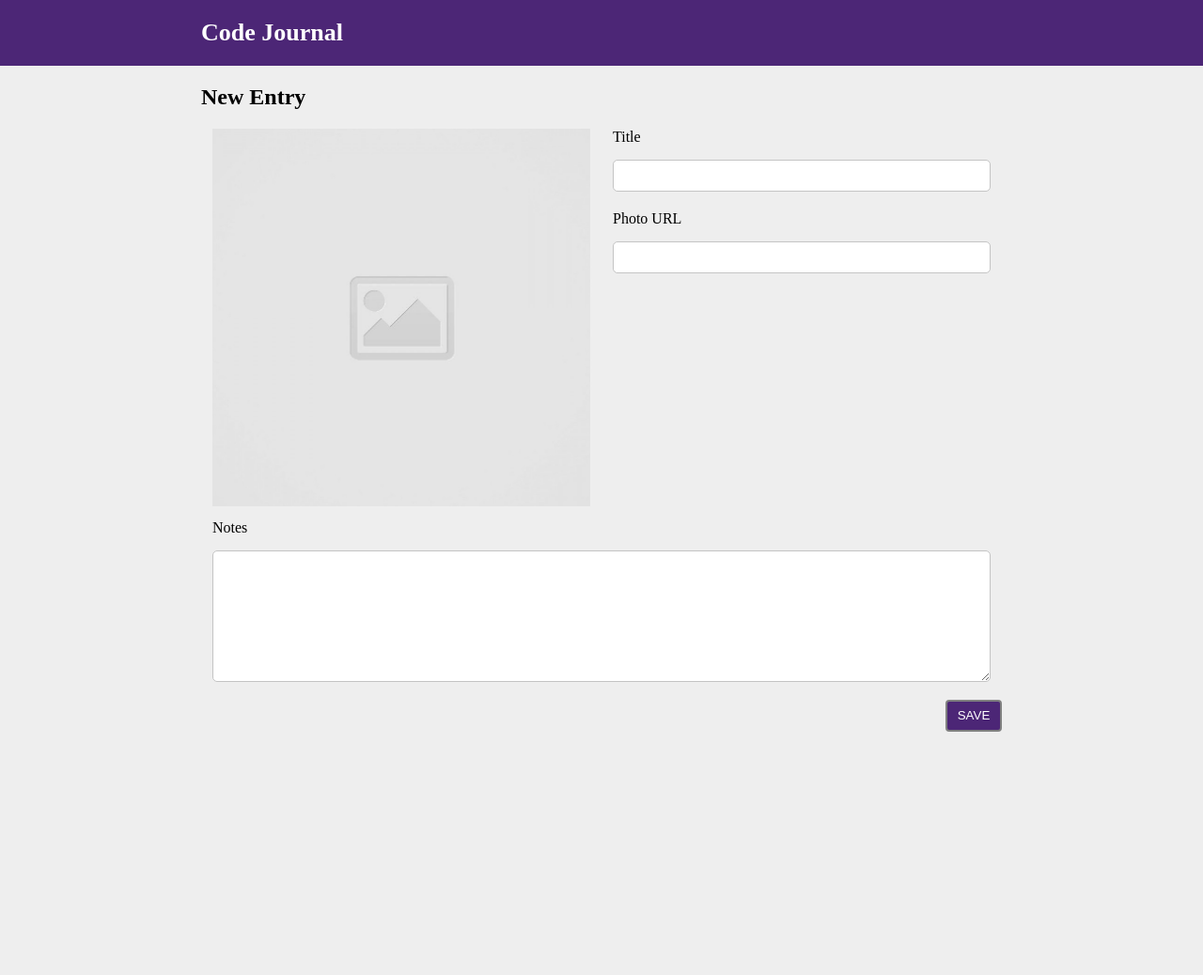
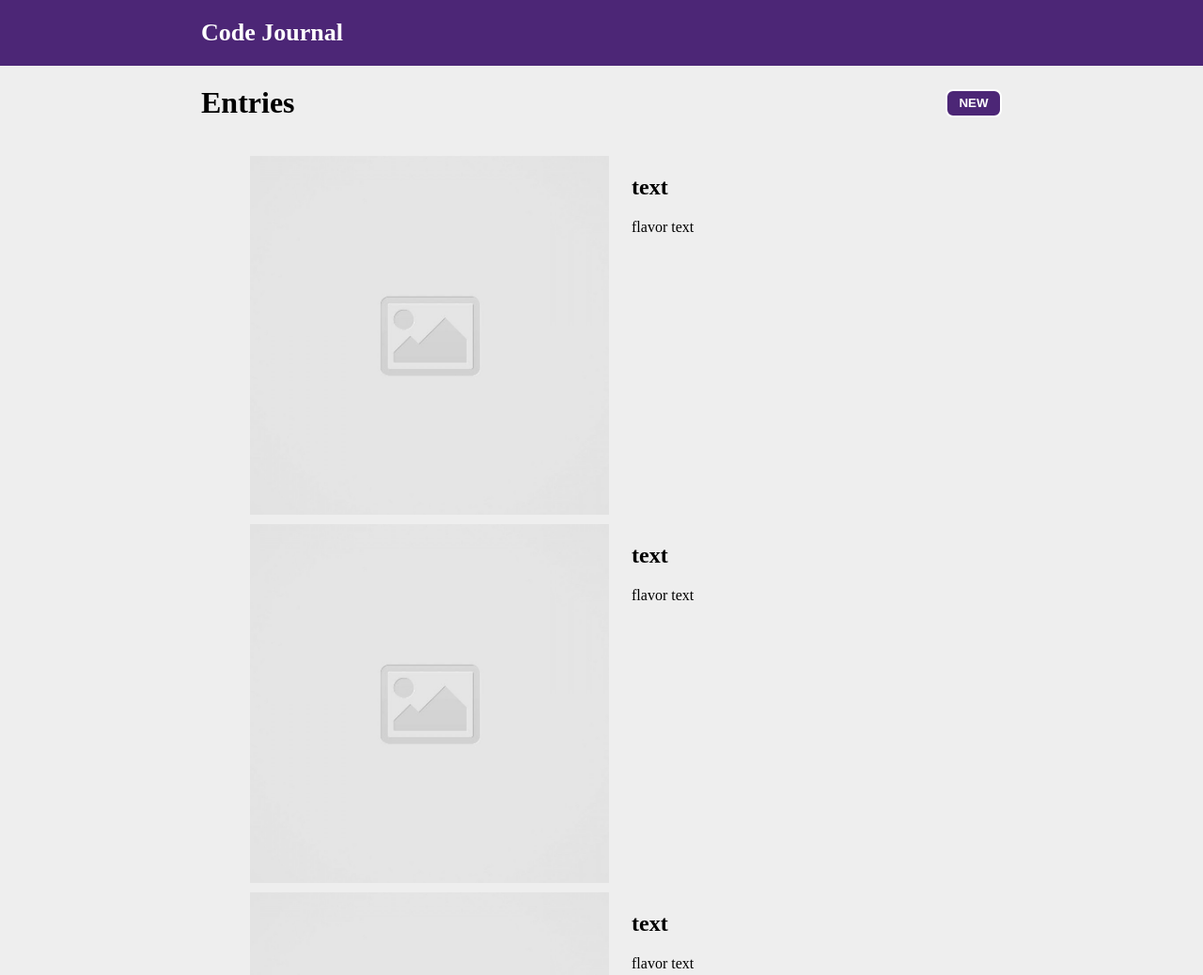
Before and after one commit to poejark/code-journal, a website: page index.html in a window 1280 px wide. Shown: the top 1038 px of the page at 94% size. Before the commit the page ends 800 px from the top, so only its background shows below. Drawn offline with Linux system fonts and the light colour scheme.

Commit message:
issue 1 finalization and unordered list dummy template creation.

```diff
--- a/css/layout.css
+++ b/css/layout.css
@@ -18,6 +18,10 @@
   width: 100%;
 }
 
+.column-quarter {
+  width: 25%;
+}
+
 /* I am assuming this is all that is needed for the appropriate responsive layout formatting */
 @media screen and (width >= 768px) {
   .container {
--- a/css/styles.css
+++ b/css/styles.css
@@ -46,3 +46,29 @@ textarea {
   position: relative;
   right: 0;
 }
+
+.new {
+  background-color: #4c2676;
+  color: white;
+  border-radius: 8px;
+  border: 2px solid;
+  width: 60px;
+  margin-left: auto;
+  height: 30px;
+  font-weight: bold;
+}
+
+ul {
+  display: flex;
+  flex-wrap: wrap;
+  justify-content: center;
+
+  /* text-align: center; */
+  list-style: none;
+}
+
+.align {
+  display: flex;
+  justify-content: center;
+  align-items: center;
+}
--- a/index.html
+++ b/index.html
@@ -20,7 +20,7 @@
       <div class="container">Code Journal</div>
     </header>
     <main class="container">
-      <div data-view="entry-form">
+      <div data-view="entry-form" class="hidden">
         <h2><strong>New Entry</strong></h2>
         <form action="" id="formId">
           <div class="row">
@@ -43,7 +43,46 @@
           </div>
         </form>
       </div>
-      <div data-view="entries" class="hidden"></div>
+      <div data-view="entries">
+        <div>
+          <div class="row align">
+            <h1>Entries</h1>
+            <button class="new">NEW</button>
+          </div>
+          <ul>
+            <li class="row">
+              <img
+                src="images/placeholder-image-square.jpg"
+                class="column-half" />
+              <div class="column-half">
+                <h2>text</h2>
+
+                <p>flavor text</p>
+              </div>
+            </li>
+            <li class="row">
+              <img
+                src="images/placeholder-image-square.jpg"
+                class="column-half" />
+              <div class="column-half">
+                <h2>text</h2>
+
+                <p>flavor text</p>
+              </div>
+            </li>
+            <li class="row">
+              <img
+                src="images/placeholder-image-square.jpg"
+                class="column-half" />
+              <div class="column-half">
+                <h2>text</h2>
+
+                <p>flavor text</p>
+              </div>
+            </li>
+          </ul>
+        </div>
+      </div>
     </main>
     <script src="js/data.js"></script>
     <script src="js/main.js"></script>
```
